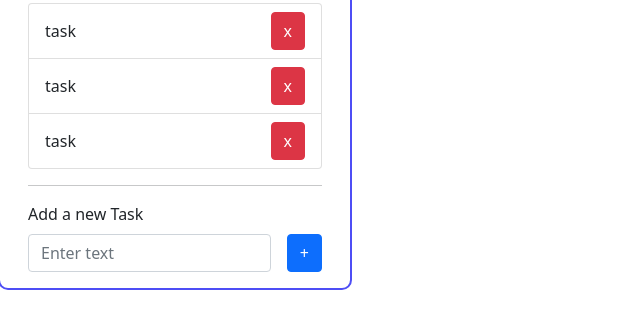
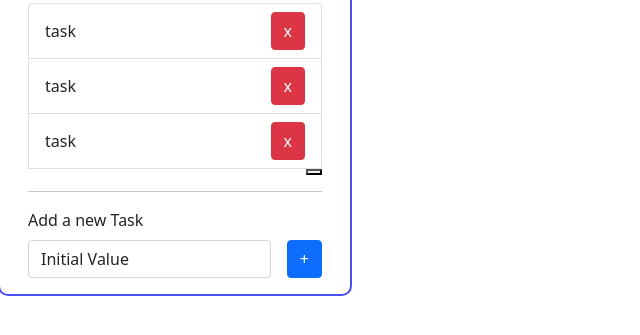
Before and after one commit to mech1090/todApp, a plain HTML site: page index.html in a window 1280 px wide. Shown: the part 77-412 px from the top of the page, without its empty margins (0-640 px from the left). Drawn offline with nearby package versions, Linux system fonts and the light colour scheme.

Commit message:
js first commit

```diff
--- a/index.html
+++ b/index.html
@@ -23,7 +23,7 @@
 
           <div class="row">
               <section>
-           <ul class="list-group">
+           <ul id="task-list" class="list-group">
                <li class="listContainer list-group-item">
                 <span>task</span>
                 <button class="btn btn-danger">x</button></li>
@@ -40,8 +40,8 @@
 
             </div>
             <div class="taskContainer">
-                <input type="text"  name="" placeholder="Enter text" id="" class="form-control">
-                <button class="btn btn-primary">+</button>
+                <input type="text"  name="" placeholder="Enter text" value="Initial Value" id="new-Task" class="form-control">
+                <button id="task-button" class="btn btn-primary">+</button>
             </div>
         </div>
           <div class="col">
--- a/script.js
+++ b/script.js
@@ -0,0 +1,24 @@
+const newTask =
+document.querySelector('#new-Task')
+
+
+const funcTask = ()=>{
+    console.log(newTask.value)
+}
+
+const taskList = document.querySelector('#task-list')
+console.log(taskList)
+
+const taskButton = document.querySelector('#task-button')
+taskButton.addEventListener('click',funcTask)
+
+const newtaskLi = document.createElement('li')
+const newTaskSpan =  document.createElement('span')
+const newTaskbtn = document.createElement('button')
+
+taskList.appendChild(newtaskLi)
+newtaskLi.appendChild(newTaskSpan)
+newtaskLi.appendChild(newTaskbtn)
+
+newtaskLi.classList.add('listContainer')
+newtaskLi.classList.add('btn btn-primary')
```
